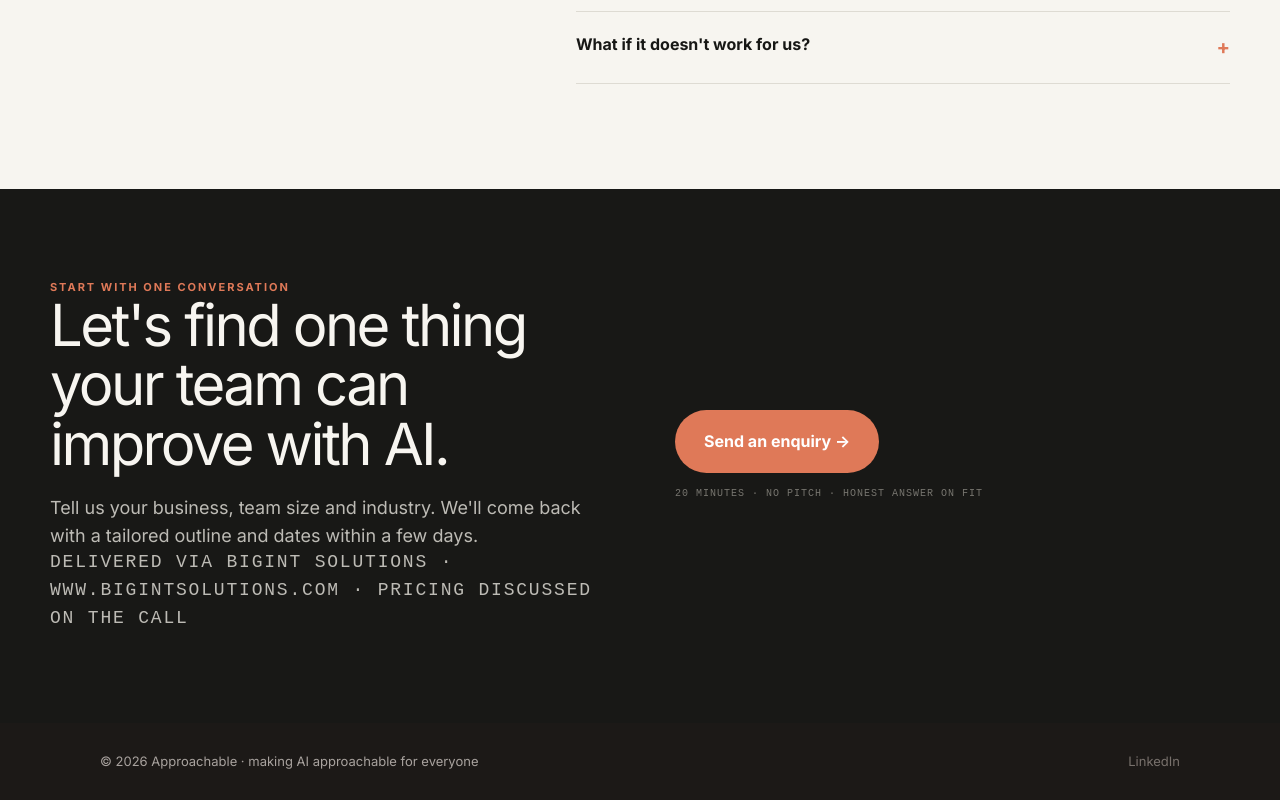
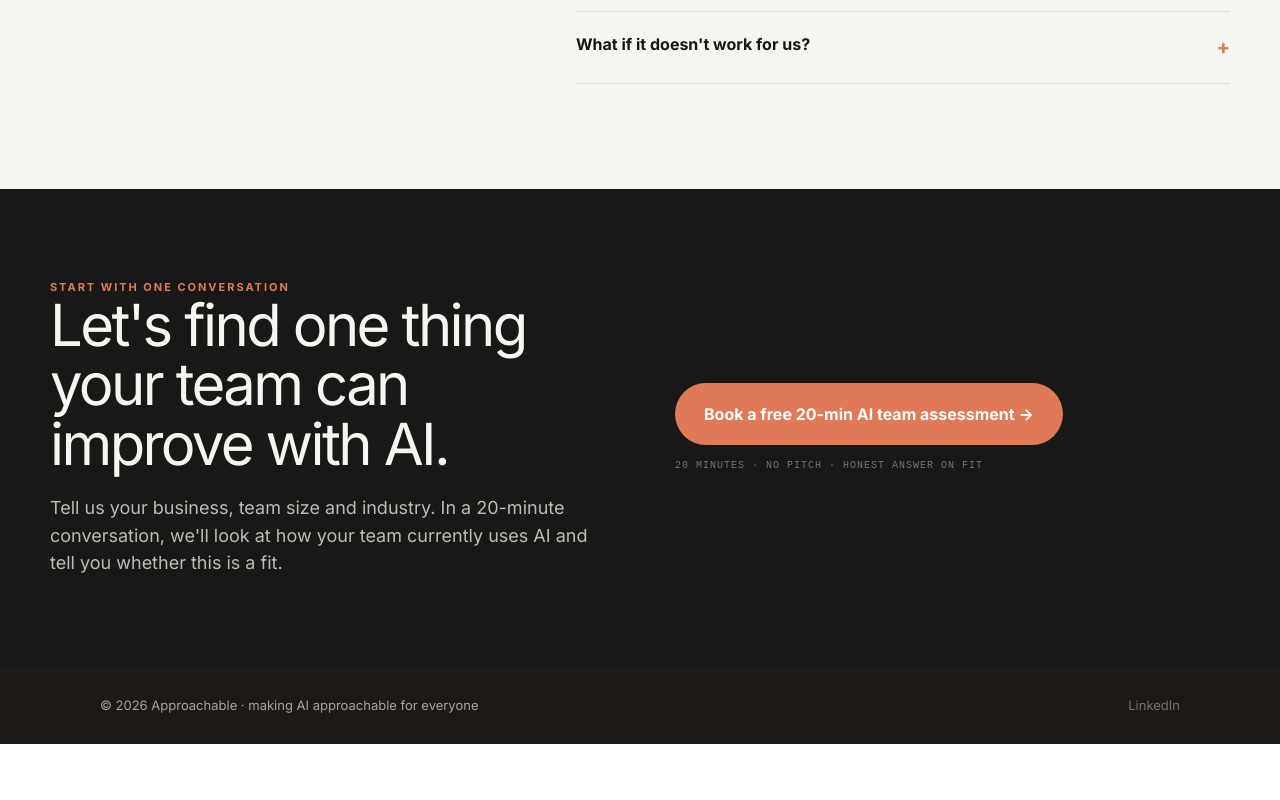
Before and after one commit to Nitish-kumar30/sample-approchable, a Next.js app: page /team-ai-training in a window 1280 px wide. Shown: the part 8175-8975 px from the top of the page. After the commit the page ends 8919 px from the top, so only its background shows below. Built offline with nearby package versions, Linux system fonts and the light colour scheme.

Commit message:
Restore bottom CTA copy to match design

```diff
--- a/src/app/team-ai-training/page.tsx
+++ b/src/app/team-ai-training/page.tsx
@@ -525,16 +525,13 @@ export default function TeamAiTrainingPage() {
               <div className={styles.eyebrow}>Start with one conversation</div>
               <h2>Let&apos;s find one thing your team can improve with AI.</h2>
               <p>
-                Tell us your business, team size and industry. We&apos;ll come back with a tailored outline and
-                dates within a few days.
-              </p>
-              <p className={styles.ctaMicro}>
-                Delivered via BIGINT Solutions · www.bigintsolutions.com · Pricing discussed on the call
+                Tell us your business, team size and industry. In a 20-minute conversation, we&apos;ll look at how
+                your team currently uses AI and tell you whether this is a fit.
               </p>
             </div>
             <div className={styles.ctaCard}>
               <OpenEnquiryButton className={`${styles.btn} ${styles.btnPrimary}`}>
-                Send an enquiry →
+                Book a free 20-min AI team assessment →
               </OpenEnquiryButton>
               <div className={styles.ctaMicro}>20 minutes · no pitch · honest answer on fit</div>
             </div>
```
